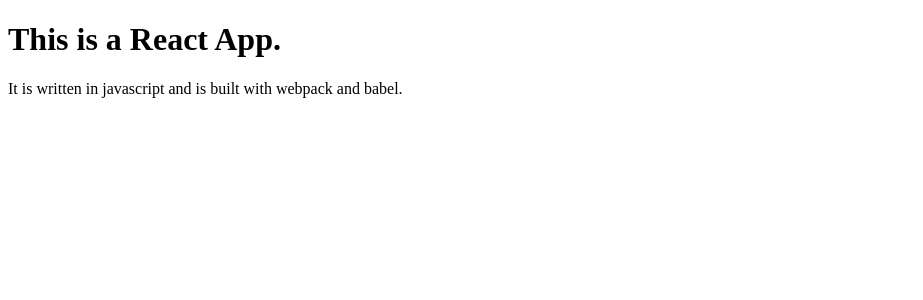
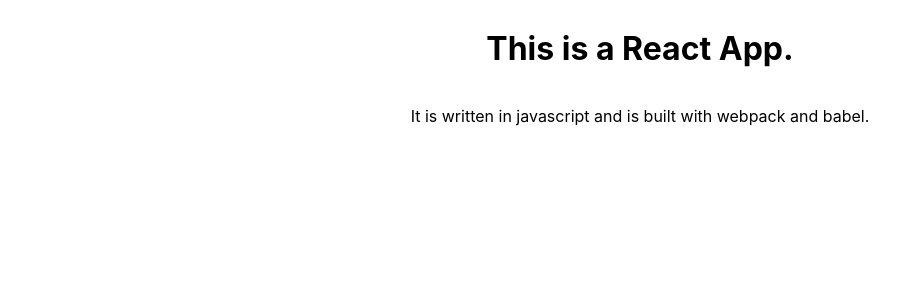
Before and after one commit to chrismilson/sorting-visualiser, a React app: page / in a window 1280 px wide. Shown: the top 300 px of the page, without its empty margins (0-923 px from the left). Built offline with nearby package versions, Linux system fonts and the light colour scheme.

Commit message:
Add styles
We can use sass to style our page with some different loaders.

```diff
--- a/package.json
+++ b/package.json
@@ -21,11 +21,15 @@
     "@babel/preset-env": "^7.8.4",
     "@babel/preset-react": "^7.8.3",
     "babel-loader": "^8.0.6",
+    "css-loader": "^3.4.2",
     "html-webpack-plugin": "^3.2.0",
+    "sass-loader": "^8.0.2",
+    "style-loader": "^1.1.3",
     "webpack": "^4.41.5",
     "webpack-cli": "^3.3.10"
   },
   "dependencies": {
+    "node-sass": "^4.13.1",
     "react": "^16.12.0",
     "react-dom": "^16.12.0"
   }
--- a/src/App.jsx
+++ b/src/App.jsx
@@ -1,4 +1,5 @@
 import React from 'react'
+import './App.scss'
 
 export default function App () {
   return (
--- /dev/null
+++ b/src/App.scss
@@ -0,0 +1,8 @@
+.App {
+  display: flex;
+  flex-direction: column;
+  justify-content: center;
+  align-items: center;
+
+  font-family: -apple-system, BlinkMacSystemFont, 'Segoe UI', Roboto, Oxygen, Ubuntu, Cantarell, 'Open Sans', 'Helvetica Neue', sans-serif;
+}
--- a/webpack.config.js
+++ b/webpack.config.js
@@ -16,6 +16,18 @@
         use: {
           loader: 'babel-loader'
         }
+      },
+      {
+        test: /\.s[ac]ss$/,
+        exclude: /node_modules/,
+        use: [
+          // And finally load the js into style nodes
+          'style-loader',
+          // Then compile the css to commonjs
+          'css-loader',
+          // First compile the sass to css
+          'sass-loader'
+        ] // NOTE: webpack runs the loaders from bottom to top
       }
     ]
   },
```
Also changed, not shown: 1 other file (tests, documents, lock files or other folders).
